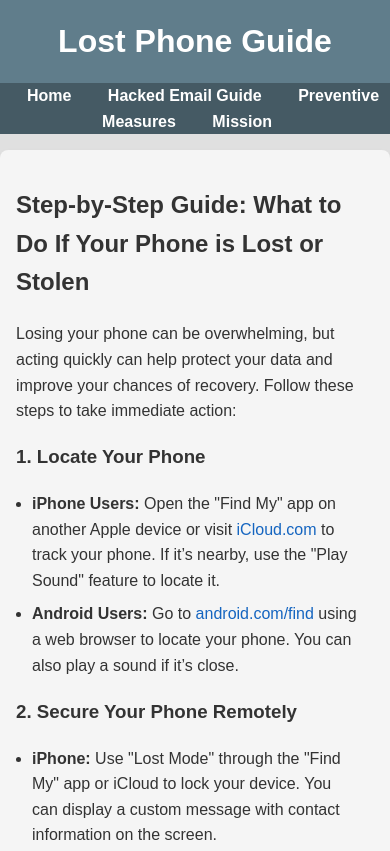
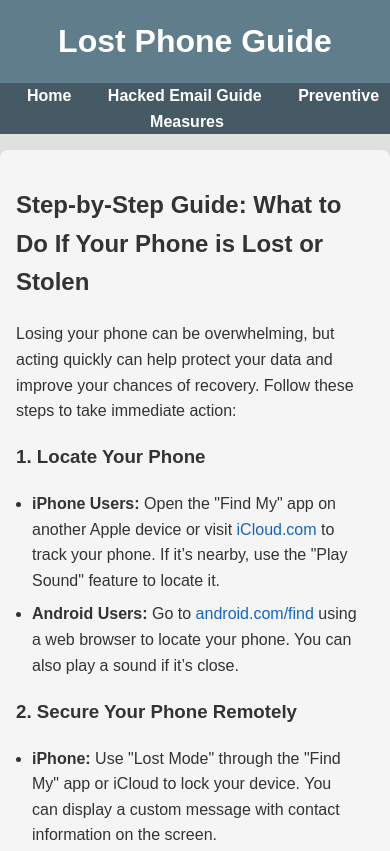
Before and after one commit to SupportTech0/Personal_Cybersecurity, a plain HTML site: page lost-phone.html in a window 390 px wide. Shown: the top 851 px of the page. Drawn offline with Linux system fonts and the light colour scheme.

Commit message:
Update lost-phone.html

```diff
--- a/lost-phone.html
+++ b/lost-phone.html
@@ -15,7 +15,6 @@
             <li><a href="index.html">Home</a></li>
             <li><a href="hacked-email.html">Hacked Email Guide</a></li>
             <li><a href="preventive.html">Preventive Measures</a></li>
-            <li><a href="mission.html">Mission</a></li>
         </ul>
     </nav>
     <main class="content">
```
